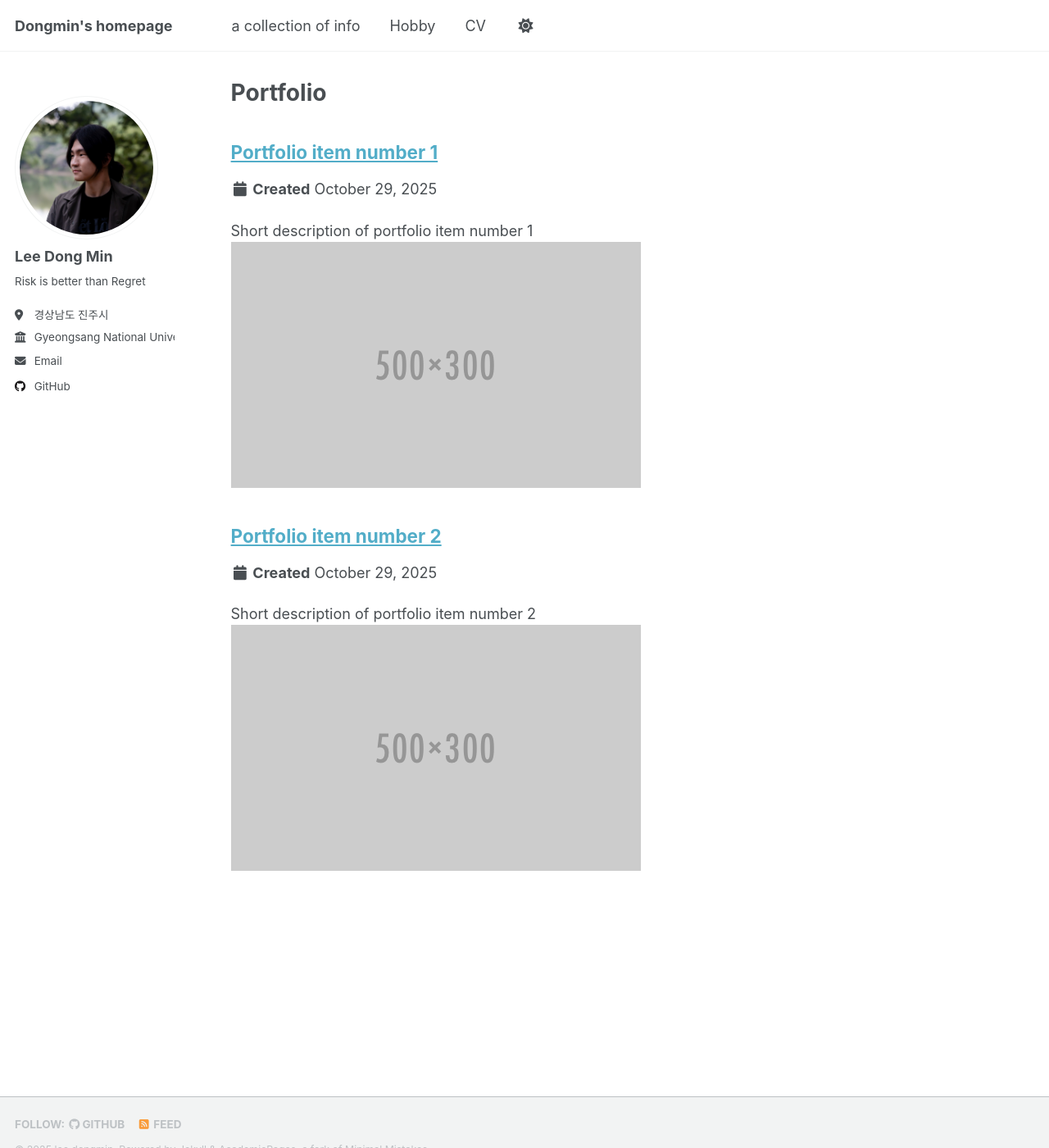
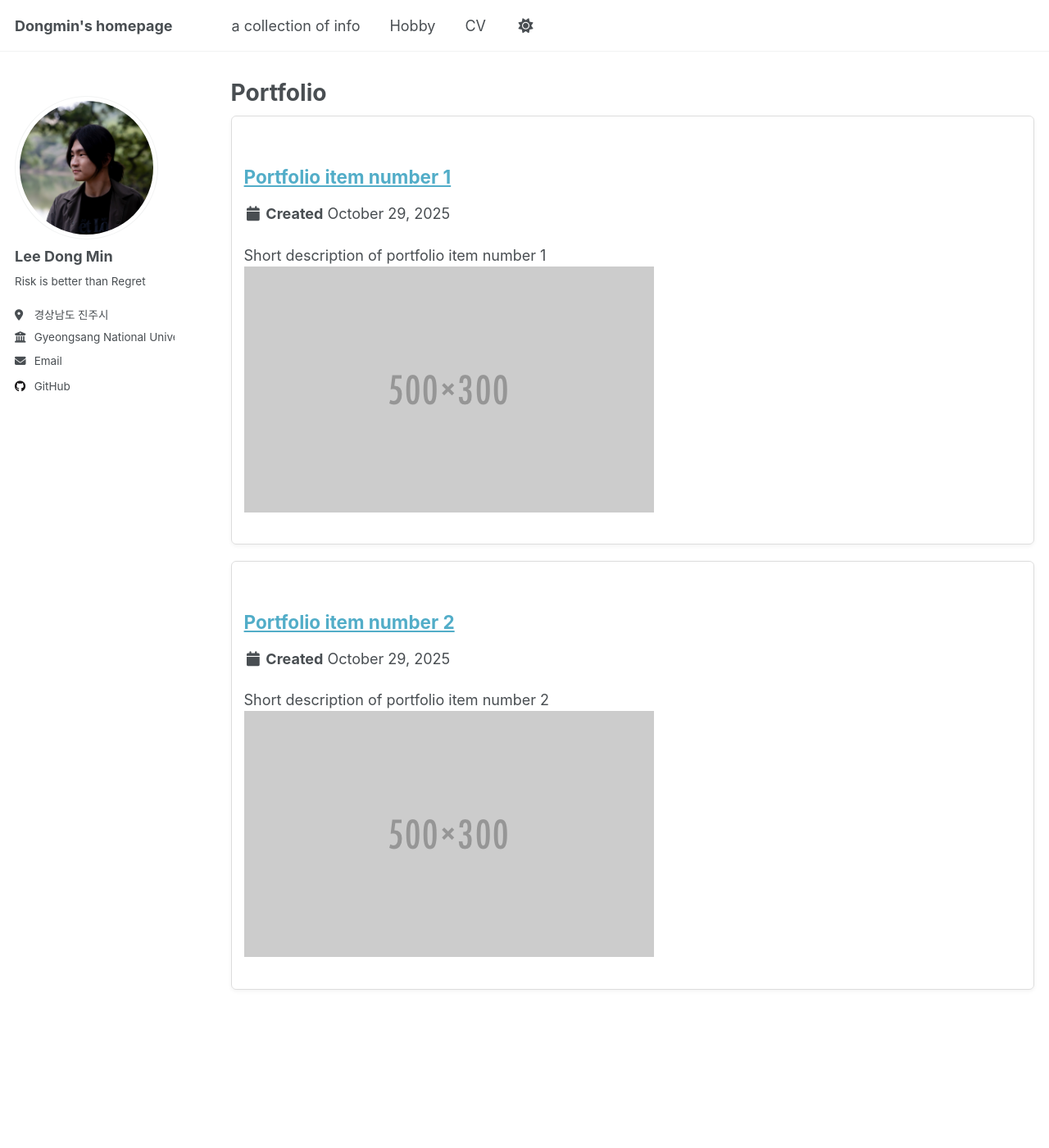
Before and after one commit to leerowa/leerowa.github.io, a Jekyll site: the page built from _pages/portfolio.html, in a window 1280 px wide and 1400 px high. Shown: the whole window at 82% size. Built offline with Jekyll 4.4.1, drawn with Linux system fonts in a browser that asks for light colours; a script that is not in the unit is left out.

Commit message:
Update archive-single.html

```diff
--- a/_includes/archive-single.html
+++ b/_includes/archive-single.html
@@ -12,7 +12,17 @@
   {% assign title = post.title %}
 {% endif %}
 
-<div class="{{ include.type | default: "list" }}__item">
+<style>
+.archive-box {
+    margin-bottom: 20px;
+    padding: 15px;
+    border: 1px solid #ddd;
+    border-radius: 6px;
+    box-shadow: 0 2px 5px rgba(0, 0, 0, 0.05);
+}
+</style>
+
+<div class="{{ include.type | default: "list" }}__item archive-box">
   <article class="archive__item" itemscope itemtype="http://schema.org/CreativeWork">
     {% if include.type == "grid" and teaser %}
       <div class="archive__item-teaser">
```
